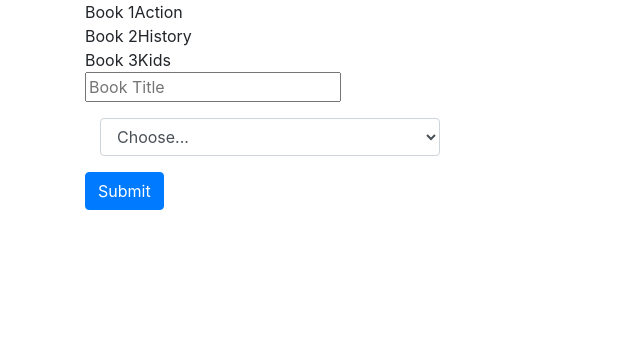
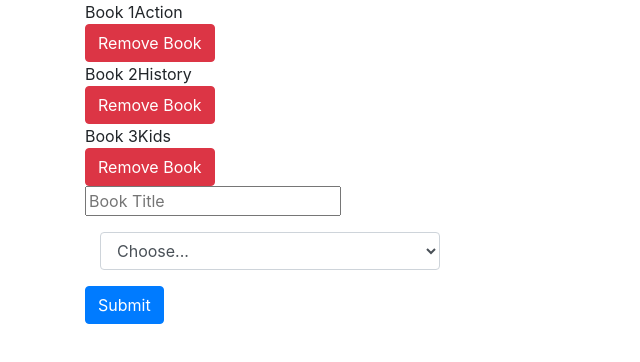
Before and after one commit to edwinmoradian90/bookstore-cms, a React (Create React App) app: page / in a window 1280 px wide. Shown: the top 362 px of the page, without its empty margins (0-640 px from the left). Built offline with nearby package versions, Linux system fonts and the light colour scheme.

Commit message:
adde dcreate and remove books

```diff
--- a/src/containers/BooksForm.js
+++ b/src/containers/BooksForm.js
@@ -1,22 +1,57 @@
-import React from 'react';
+import React, { useState, useEffect } from 'react';
+import { useDispatch } from 'react-redux';
+import { createBook } from '../actions/index';
 
 const categories = ['Action', 'Biography', 'History', 'Horror', 'Kids', 'Learning', 'Sci-fi'];
 
-const BooksForm = () => (
-  <form>
+const BooksForm = () => {
+  const dispatch = useDispatch();
+  const [title, setTitle] = useState('');
+  const [category, setCategory] = useState('');
+  const handleChange = e => {
+    e.preventDefault();
+    if (e.target.id === 'bookTitle') {
+      setTitle(e.target.value);
+    } else {
+      setCategory(e.target.value);
+    }
+  };
+
+  const handleSubmit = e => {
+    e.preventDefault();
+    document.getElementById('bookTitle').value = '';
+    document.getElementById('inputState').defaultValue = 'choose';
+    const book = { title, category };
+    dispatch(createBook(book));
+  };
+  return (
+    <form onSubmit={e => handleSubmit(e)}>
       <div className="form-group">
-      <input type="text" className="boookTitle" id="bookTitle" placeholder="Book Title" />
+        <input
+          onChange={e => handleChange(e)}
+          type="text"
+          className="bookTitle"
+          id="bookTitle"
+          placeholder="Book Title"
+        />
       </div>
       <div className="form-group col-md-4">
-      <select id="inputState" className="form-control">
-        <option>Choose...</option>
+        <select onChange={e => handleChange(e)} id="inputState" className="form-control">
+          <option value="choose">Choose...</option>
           {categories.map(category => (
-          <option key={category} className={category}>{category}</option>
+            <option
+              value={category}
+              key={category}
+              className={category}
+            >
+              {category}
+            </option>
           ))}
         </select>
       </div>
       <button type="submit" className="btn btn-primary">Submit</button>
     </form>
   );
+};
 
 export default BooksForm;
--- a/src/containers/BooksList.js
+++ b/src/containers/BooksList.js
@@ -1,15 +1,32 @@
 import React from 'react';
-import { useSelector } from 'react-redux';
+import { useSelector, useDispatch } from 'react-redux';
+import { removeBook } from '../actions/index';
 import Book from '../components/Book';
 
 const BooksList = () => {
-  const books = useSelector(state => state.bookStore.books);
+  const dispatch = useDispatch();
+  const books = useSelector(state => state.bookStore);
+  const handleRemoveBook = bookIndex => {
+    dispatch(removeBook(bookIndex));
+  };
   return (
     <div className="booksTable">
-      {books.map(book => (
-        <div key={`${book} book`} className={book}>
-          <Book book={book} />
-        </div>
+      {books.map((book, i) => (
+        <>
+          <div key={`${book} book`} className={book}>
+            <Book book={book} />
+          </div>
+          <div className="removeBookContainer">
+            <button
+              onClick={() => handleRemoveBook(i)}
+              type="button"
+              className="removeBook btn btn-danger"
+              id={`${book.title}`}
+            >
+              Remove Book
+            </button>
+          </div>
+        </>
       ))}
     </div>
   );
--- a/src/reducers/books.js
+++ b/src/reducers/books.js
@@ -1,7 +1,6 @@
 import generateID from '../utils/helpers';
 
-const initialState = {
-  books: [
+const initialState = [
   {
     title: 'Book 1',
     category: 'Action',
@@ -17,8 +16,7 @@ const initialState = {
     category: 'Kids',
     id: generateID(),
   },
-  ],
-};
+];
 
 const bookStore = (state = initialState, action) => {
   const { type, bookIndex, book } = action;
```
Lines whose indentation alone changed are shown as unchanged.
